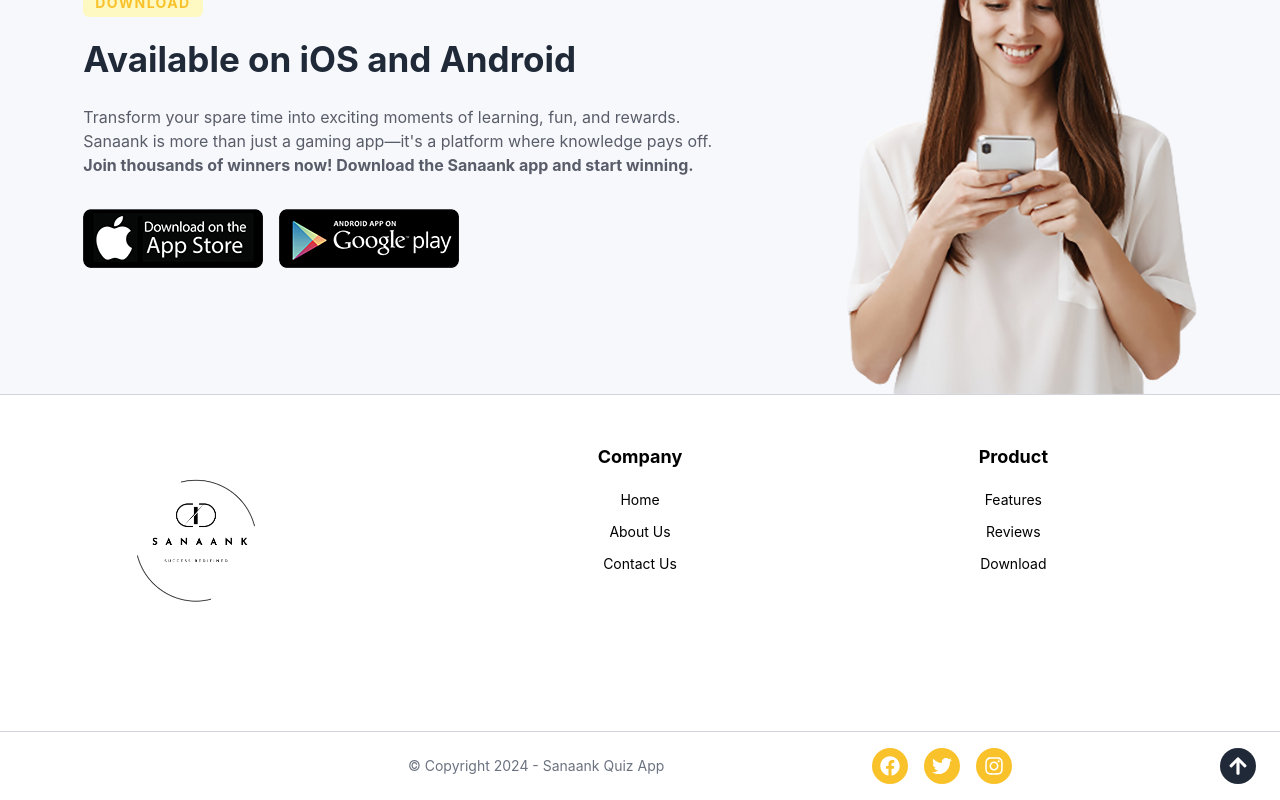
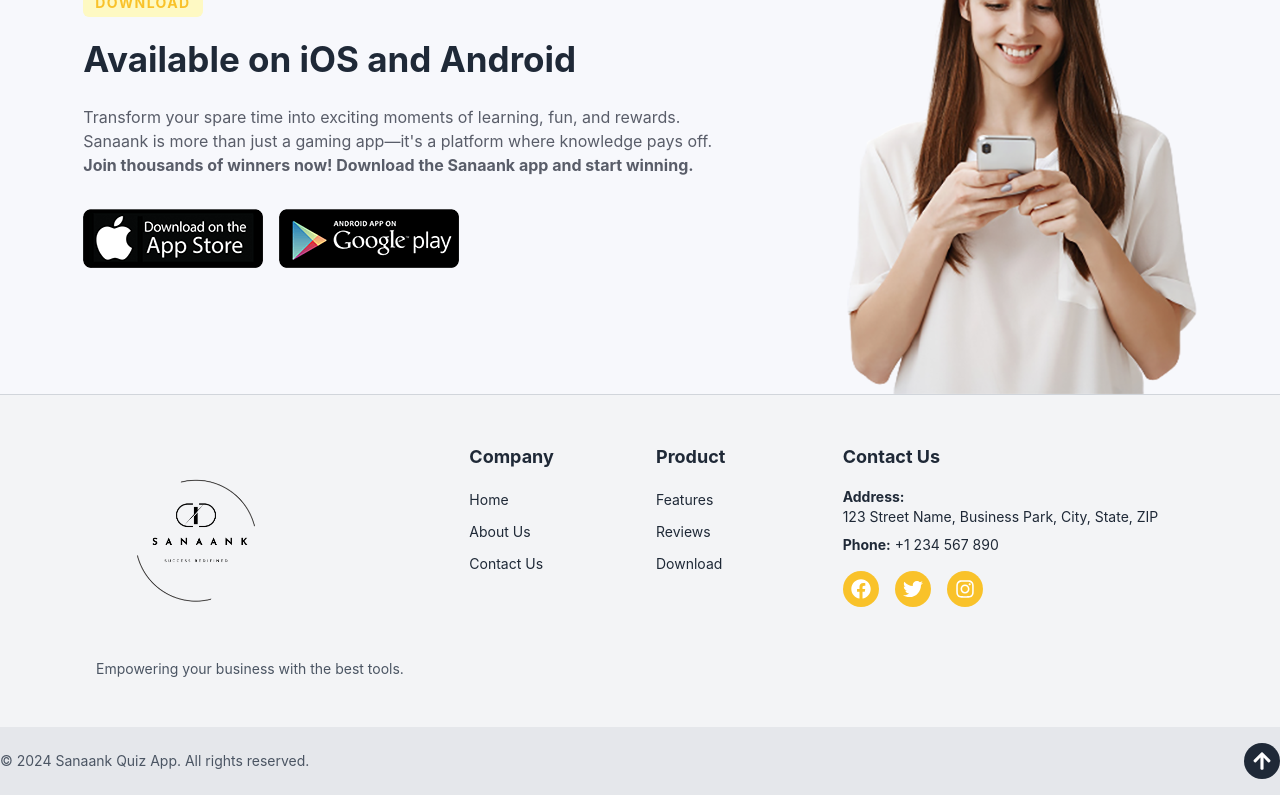
Before and after one commit to Sanaank-Official/website, a Next.js app: page / in a window 1280 px wide. Shown: the part 3665-4465 px from the top of the page. Built offline with nearby package versions, Linux system fonts and the light colour scheme.

Commit message:
Footer update

```diff
--- a/src/components/Footer.js
+++ b/src/components/Footer.js
@@ -1,15 +1,8 @@
 import Link from "next/link";
 import Image from "next/image";
-import {
-  FaFacebook,
-  FaTwitter,
-  FaLinkedin,
-  FaInstagram,
-  FaArrowUp,
-} from "react-icons/fa";
+import { FaFacebook, FaTwitter, FaInstagram, FaArrowUp } from "react-icons/fa";
 
 export default function Footer() {
-  // Scroll to top function
   const scrollToTop = () => {
     window.scrollTo({
       top: 0,
@@ -20,13 +13,11 @@
   return (
     <div>
       {/* Footer */}
-      <footer className="bg-white text-black py-12 border-t border-gray-300">
+      <footer className="bg-gray-100 text-gray-800 py-12 border-t border-gray-300">
         <div className="container mx-auto px-6 md:px-16 lg:px-24">
-          <div className="flex flex-col items-left">
-            {/* Logo */}
-            {/* Navigation */}
-            <div className="grid grid-cols-1 sm:grid-cols-2 lg:grid-cols-3 gap-8 text-center">
-              <div className="mb-10">
+          <div className="grid grid-cols-1 lg:grid-cols-3 gap-8">
+            {/* Logo Section */}
+            <div className="flex flex-col items-start">
               <Link href="/">
                 <Image
                   src="/images/logot.png"
@@ -35,37 +26,35 @@
                   height={200}
                 />
               </Link>
+              <p className="mt-4 text-sm text-gray-600">
+                Empowering your business with the best tools.
+              </p>
             </div>
+
+            {/* Navigation */}
+            <div className="grid grid-cols-2 gap-8 text-left">
               <div>
                 <h3 className="font-bold text-lg mb-4">Company</h3>
                 <ul className="space-y-2">
                   <li>
-                    <Link
-                      href="/"
-                      className="text-sm hover:text-gray-600 relative group"
-                    >
+                    <Link href="/" className="text-sm hover:text-gray-600">
                       Home
-                      <span className="block absolute w-0 h-[2px] bg-gray-600 left-0 bottom-0 transition-all duration-300 group-hover:w-full"></span>
                     </Link>
                   </li>
-
                   <li>
                     <Link
                       href="/about-us"
-                      className="text-sm hover:text-gray-600 relative group"
+                      className="text-sm hover:text-gray-600"
                     >
                       About Us
-                      <span className="block absolute w-0 h-[2px] bg-gray-600 left-0 bottom-0 transition-all duration-300 group-hover:w-full"></span>
                     </Link>
                   </li>
-
                   <li>
                     <Link
                       href="/contact-us"
-                      className="text-sm hover:text-gray-600 relative group"
+                      className="text-sm hover:text-gray-600"
                     >
                       Contact Us
-                      <span className="block absolute w-0 h-[2px] bg-gray-600 left-0 bottom-0 transition-all duration-300 group-hover:w-full"></span>
                     </Link>
                   </li>
                 </ul>
@@ -74,67 +63,73 @@
                 <h3 className="font-bold text-lg mb-4">Product</h3>
                 <ul className="space-y-2">
                   <li>
-                    <Link
-                      href="/"
-                      className="text-sm hover:text-gray-600 relative group"
-                    >
+                    <Link href="/" className="text-sm hover:text-gray-600">
                       Features
-                      <span className="block absolute w-0 h-[2px] bg-gray-600 left-0 bottom-0 transition-all duration-300 group-hover:w-full"></span>
-                    </Link>
-                  </li>
-
-                  <li>
-                    <Link
-                      href="/"
-                      className="text-sm hover:text-gray-600 relative group"
-                    >
-                      Reviews
-                      <span className="block absolute w-0 h-[2px] bg-gray-600 left-0 bottom-0 transition-all duration-300 group-hover:w-full"></span>
                     </Link>
                   </li>
                   <li>
-                    <Link
-                      href="/"
-                      className="text-sm hover:text-gray-600 relative group"
-                    >
+                    <Link href="/" className="text-sm hover:text-gray-600">
+                      Reviews
+                    </Link>
+                  </li>
+                  <li>
+                    <Link href="/" className="text-sm hover:text-gray-600">
                       Download
-                      <span className="block absolute w-0 h-[2px] bg-gray-600 left-0 bottom-0 transition-all duration-300 group-hover:w-full"></span>
                     </Link>
                   </li>
                 </ul>
               </div>
             </div>
+
+            {/* Contact Info */}
+            <div className="flex flex-col items-start text-left">
+              <h3 className="font-bold text-lg mb-4">Contact Us</h3>
+              <p className="text-sm mb-2">
+                <strong>Address:</strong>
+                <br />
+                123 Street Name, Business Park, City, State, ZIP
+              </p>
+              <p className="text-sm mb-4">
+                <strong>Phone:</strong> +1 234 567 890
+              </p>
+              {/* Social Media */}
+              <div className="flex space-x-4">
+                <a
+                  href="#"
+                  className="p-2 rounded-full bg-customYellow text-white hover:opacity-80"
+                >
+                  <FaFacebook size={20} />
+                </a>
+                <a
+                  href="#"
+                  className="p-2 rounded-full bg-customYellow text-white hover:opacity-80"
+                >
+                  <FaTwitter size={20} />
+                </a>
+                <a
+                  href="#"
+                  className="p-2 rounded-full bg-customYellow text-white hover:opacity-80"
+                >
+                  <FaInstagram size={20} />
+                </a>
+              </div>
+            </div>
           </div>
         </div>
       </footer>
-      <footer className="bg-white text-black py-0 border-t border-gray-300">
+
       {/* Footer Bottom */}
-        <div className="bg-white py-4 px-6 flex flex-col md:flex-row justify-between items-center text-center md:text-left">
-          {/* Copyright */}
-          <p className="text-sm md:ml-96 text-center md:text-left text-gray-500 mb-4 md:mb-0">
-            © Copyright 2024 - Sanaank Quiz App
+      <footer className="bg-gray-200 text-gray-600 py-4">
+        <div className="container mx-auto flex flex-col md:flex-row justify-between items-center">
+          <p className="text-sm">
+            © 2024 Sanaank Quiz App. All rights reserved.
           </p>
-          {/* Social Media */}
-          <div className="flex space-x-4 mb-4 md:mb-0">
-            <a href="#" className="p-2 rounded-full bg-customYellow text-white">
-              <FaFacebook size={20} />
-            </a>
-            <a href="#" className="p-2 rounded-full bg-customYellow text-white">
-              <FaTwitter size={20} />
-            </a>
-            <a href="#" className="p-2 rounded-full bg-customYellow text-white">
-              <FaInstagram size={20} />
-            </a>
-          </div>
-          {/* Scroll to Top */}
-          <div className="flex items-center space-x-6">
-            <a
+          <button
             onClick={scrollToTop}
-              className="p-2 rounded-full bg-gray-800 text-white cursor-pointer"
+            className="mt-4 md:mt-0 p-2 rounded-full bg-gray-800 text-white hover:bg-gray-700"
           >
             <FaArrowUp size={20} />
-            </a>
-          </div>
+          </button>
         </div>
       </footer>
     </div>
```
Lines whose indentation alone changed are shown as unchanged.
